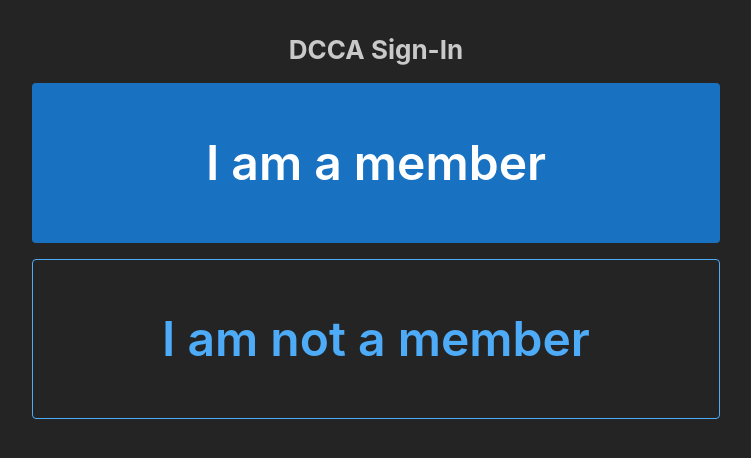
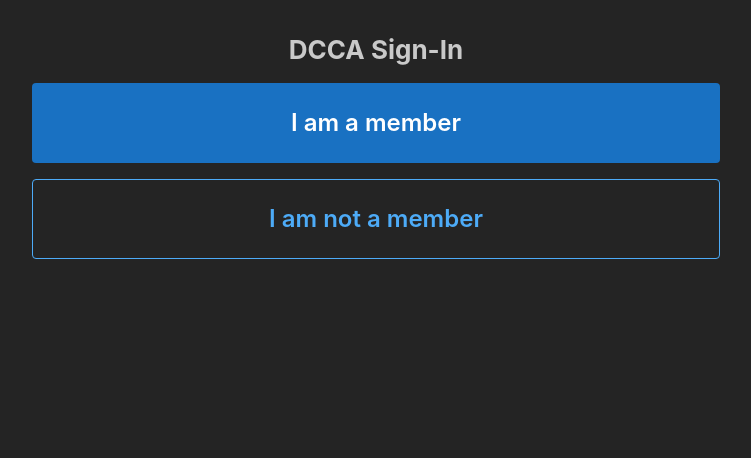
Before and after one commit to jacknugent/dcca-signin, a React (Vite) app: page / in a window 1280 px wide. Shown: the top 458 px of the page, without its empty margins (264-1015 px from the left). Built offline with nearby package versions, Linux system fonts and the light colour scheme.

Commit message:
Add ui touches

```diff
--- a/src/OptionSelector.tsx
+++ b/src/OptionSelector.tsx
@@ -6,15 +6,15 @@ interface Props {
 
 export default function OptionSelector({ onSelect }: Props) {
   const buttonStyle = {
-    height: "10rem",
-    fontSize: "3rem",
+    height: "5rem",
+    fontSize: "1.5rem",
     fontWeight: 600,
   };
 
   return (
     <Stack gap="md" align="stretch">
       <Button fullWidth style={buttonStyle} onClick={() => onSelect("member")}>
-        I am a member
+        <div style={{ whiteSpace: "normal" }}>I am a member</div>
       </Button>
       <Button
         fullWidth
@@ -22,7 +22,7 @@ export default function OptionSelector({ onSelect }: Props) {
         style={buttonStyle}
         onClick={() => onSelect("non-member")}
       >
-        I am not a member
+        <div style={{ whiteSpace: "normal" }}>I am not a member</div>
       </Button>
     </Stack>
   );
```
